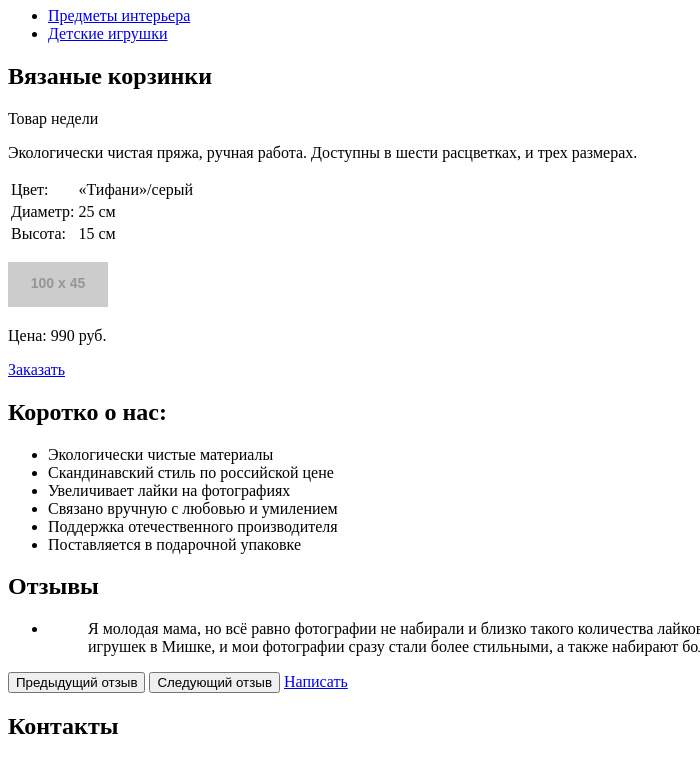
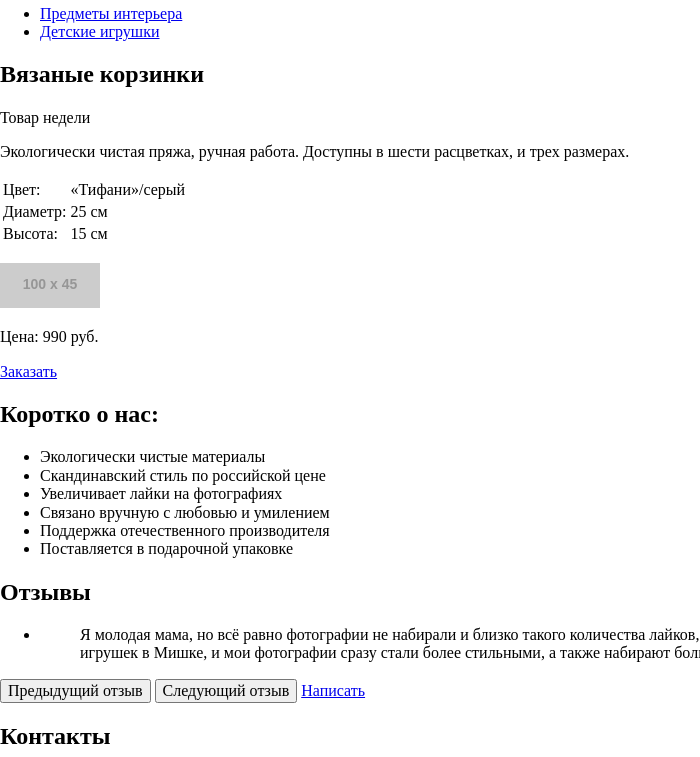
Before and after one commit to TalaViazenkina/279501-mishka-16, a website: page source/index.html in a window 1280 px wide. Shown: the part 239-996 px from the top of the page, without its empty margins (0-700 px from the left). Drawn offline with nearby package versions, Linux system fonts and the light colour scheme; files that its build step writes are made by us from their sources; placeholder pictures from the web are drawn by us.

Commit message:
normalize.css подключен из node_modules

```diff
--- a/package.json
+++ b/package.json
@@ -37,5 +37,8 @@
   ],
   "engines": {
     "node": "8.15"
+  },
+  "dependencies": {
+    "normalize.css": "^8.0.1"
   }
 }
--- a/source/less/style.less
+++ b/source/less/style.less
@@ -1,3 +1 @@
-body {
-  background: #ffffff;
-}
+@import (less) "normalize.css";
```
Also changed, not shown: 1 other file.
